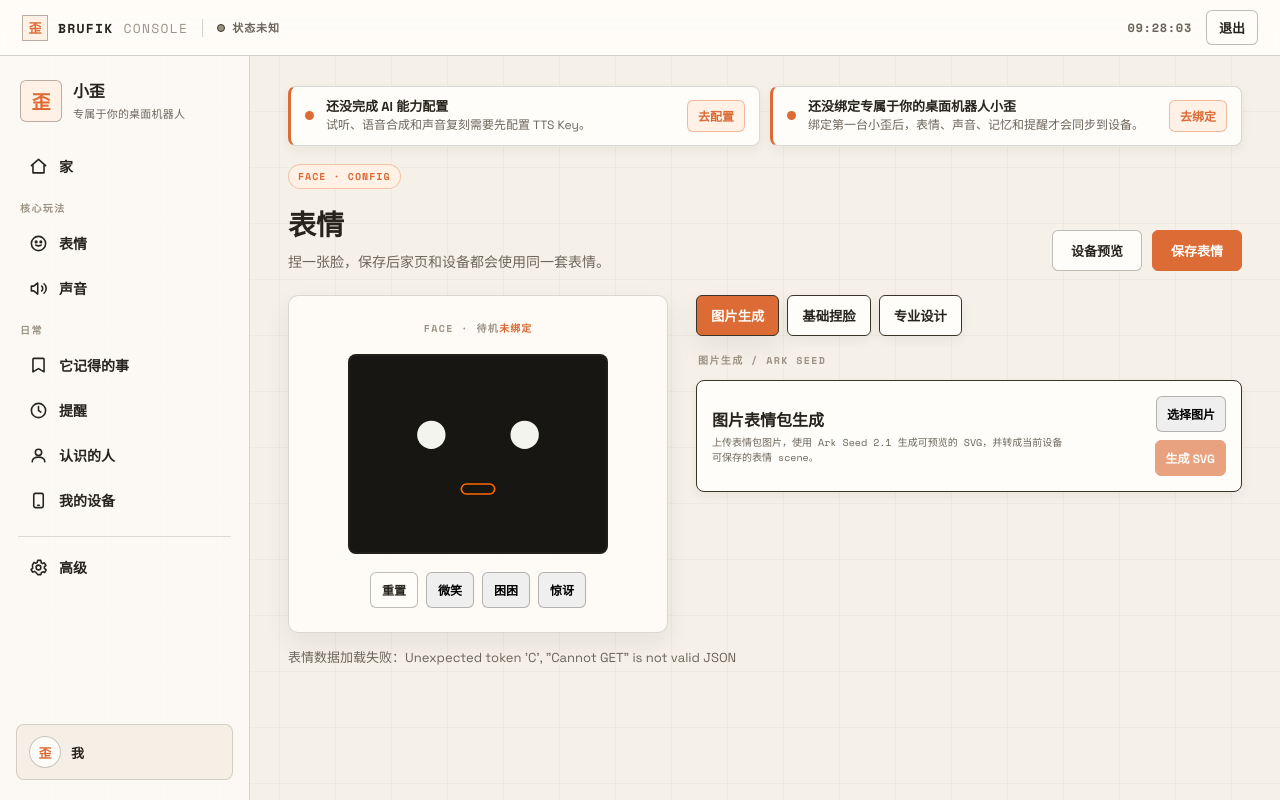
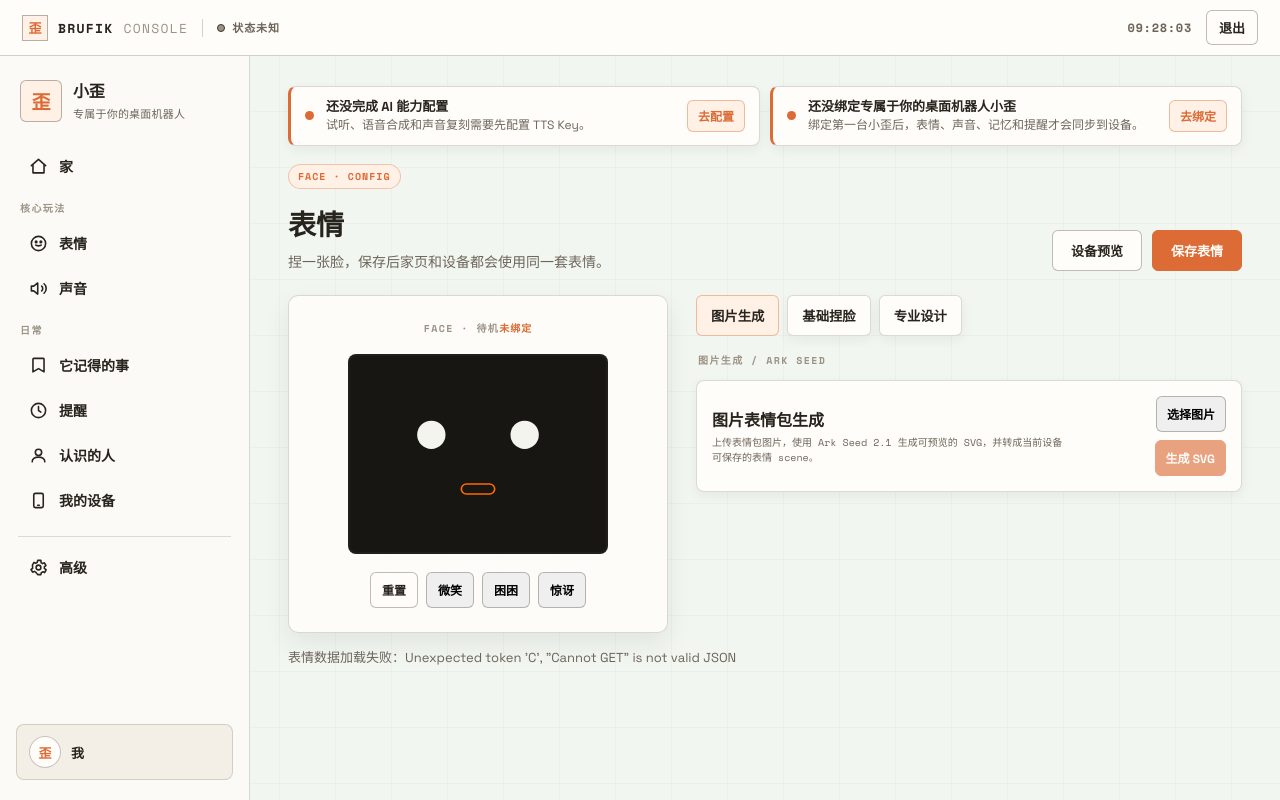
Before and after one commit to OpenDeskBot/brufik_in_one, a Python web app: template service/src/deskbot_server/web/templates/app2c/expr.html in a window 1280 px wide. Run offline with Jinja, Linux system fonts and the light colour scheme; the template is opened without the code that fills it, so the values that code supplies are empty.

Commit message:
style(web2c): align calm retro theme tokens

```diff
--- a/service/src/deskbot_server/web/static/theme_2c.css
+++ b/service/src/deskbot_server/web/static/theme_2c.css
@@ -5,7 +5,7 @@
    ============================================================ */
 
 :root{
-  --bg:#f6f1e8; --panel:#fffdfa; --panel2:#efe7da;
+  --bg:#f2f6f1; --panel:#fffdfa; --panel2:#e7efea;
   --ink:#27231d; --dim:#6d655a; --faint:#9c9385;
   --line:#3a3328;
   --accent:#dc6b36; --accent-ink:#fffdfa;
@@ -21,8 +21,8 @@
 *{box-sizing:border-box}
 body{
   margin:0; background:var(--bg); color:var(--ink);
-  background-image:linear-gradient(rgba(42,39,34,.035) 1px,transparent 1px),
-                   linear-gradient(90deg,rgba(42,39,34,.035) 1px,transparent 1px);
+  background-image:linear-gradient(rgba(42,69,56,.035) 1px,transparent 1px),
+                   linear-gradient(90deg,rgba(42,69,56,.035) 1px,transparent 1px);
   background-size:56px 56px; background-position:-1px -1px;
   font-family:'Space Grotesk',-apple-system,'PingFang SC','PingFang TC',system-ui,sans-serif;
   -webkit-font-smoothing:antialiased; text-rendering:optimizeLegibility;
@@ -482,6 +482,109 @@ input[type=range]{width:100%;accent-color:var(--accent);height:6px}
 .debug-output pre{margin:10px 0 0;max-height:260px;overflow:auto;font-family:var(--mono);font-size:11px;line-height:1.45;
   white-space:pre-wrap;word-break:break-word}
 
+/* ===== calm retro refinements ===== */
+.expr-tabs button,
+.voice-tabbar button,
+.adv-tabs button,
+.debug-subtabs button,
+.thumb,
+.maprow,
+.design-loader,
+.design-ai-body,
+.image-ai-body,
+.progress-strip,
+.design-warnings,
+.tts-config,
+.voice-clone-panel,
+.clone-file,
+.preview-audio,
+.vcard,
+.vbtn,
+.slider-card,
+.note,
+.tl .body,
+.person .pa,
+.dev,
+.advlist,
+.adv-panel,
+.metric,
+.adv-table-wrap,
+.new-key-box,
+.debug-audio,
+.debug-output,
+.setup-card,
+.empty-banner,
+.empty-banner .eb-ic{
+  border-color:rgba(58,51,40,.18);
+  box-shadow:var(--shadow-sm);
+}
+.expr-tabs button.on,
+.voice-tabbar button.on,
+.adv-tabs button.on,
+.debug-subtabs button.on,
+.thumb.sel,
+.vcard.cur,
+.metric.accent{
+  background:var(--accent-soft);
+  color:var(--ink);
+  border-color:rgba(220,107,54,.42);
+  box-shadow:none;
+}
+.vcard.cur small,
+.vcard.cur em,
+.metric.accent span,
+.metric.accent small{
+  color:var(--dim);
+  opacity:1;
+}
+.note .memtag,
+.tagdev,
+.curtag,
+.slider-card .t .val{
+  background:var(--accent-soft);
+  color:var(--accent);
+  border-color:rgba(220,107,54,.36);
+}
+.vcard.cur .curtag,
+.vcard.cur .vbtn.play,
+.vcard.cur .vbtn.set{
+  background:var(--panel);
+  color:var(--ink);
+}
+.vbtn:hover,
+.vbtn:active{
+  transform:none;
+  background:var(--accent-soft);
+  border-color:rgba(220,107,54,.42);
+  color:var(--accent);
+}
+.vbtn.set{
+  background:var(--accent);
+  color:var(--accent-ink);
+  border-color:var(--accent);
+}
+.tl .bar{
+  width:5px;
+  border-color:transparent;
+  border-radius:999px;
+}
+.person .pa.owner{
+  background:var(--accent-soft);
+  color:var(--accent);
+}
+.dev .di,
+.generated-svg-preview,
+.llm-current,
+.toast{
+  background:#242821;
+  color:#fffdfa;
+  border-color:rgba(36,40,33,.35);
+}
+.llm-current span,
+.llm-current small{
+  color:#c8d1c4;
+}
+
 /* ===== misc ===== */
 .lead{color:var(--dim);font-size:13px;margin-top:14px}
 .toast{position:fixed;left:50%;bottom:34px;transform:translateX(-50%) translateY(18px);opacity:0;
```
Also changed, not shown: service/tests/test_app2c_pages.py (+2 -1 lines).
